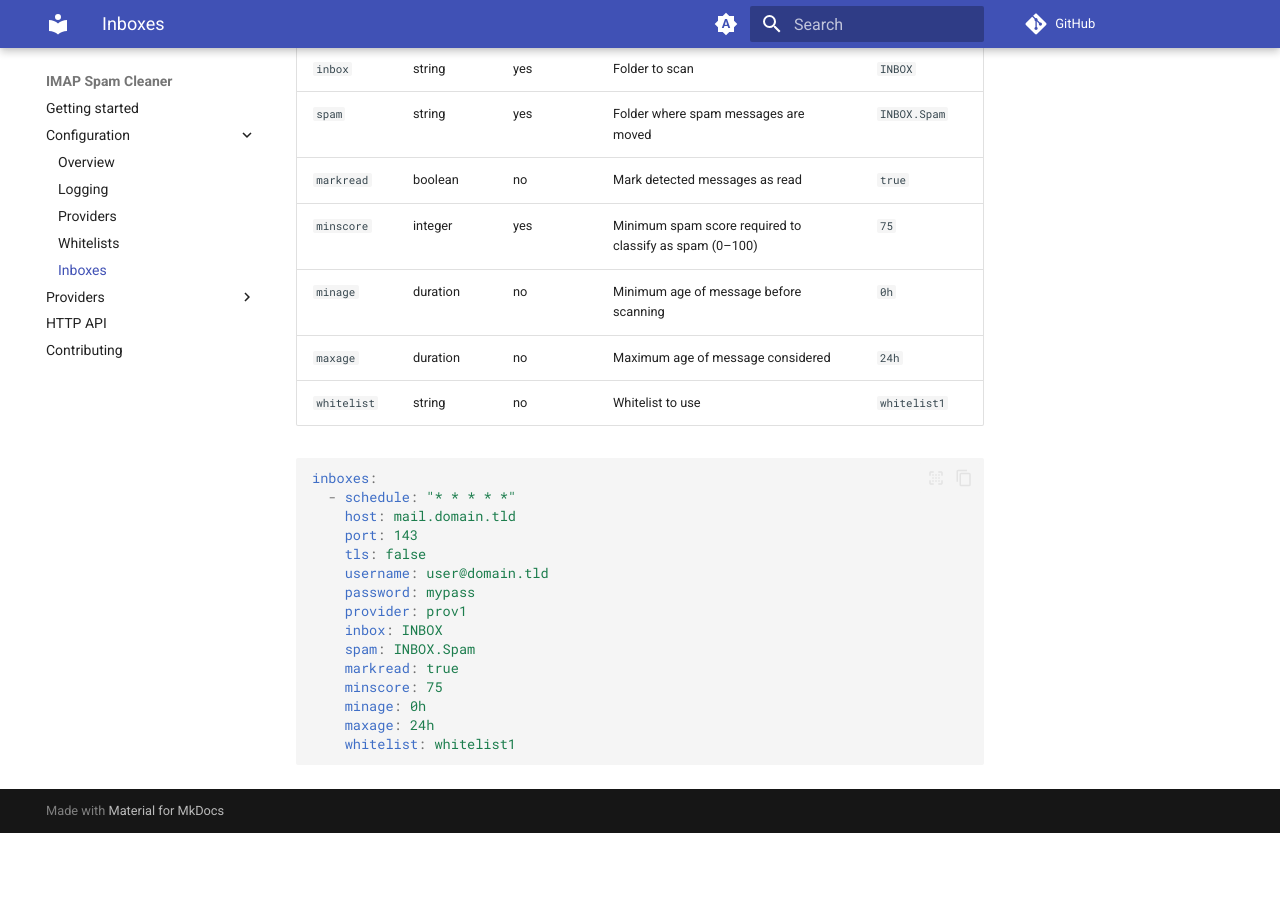
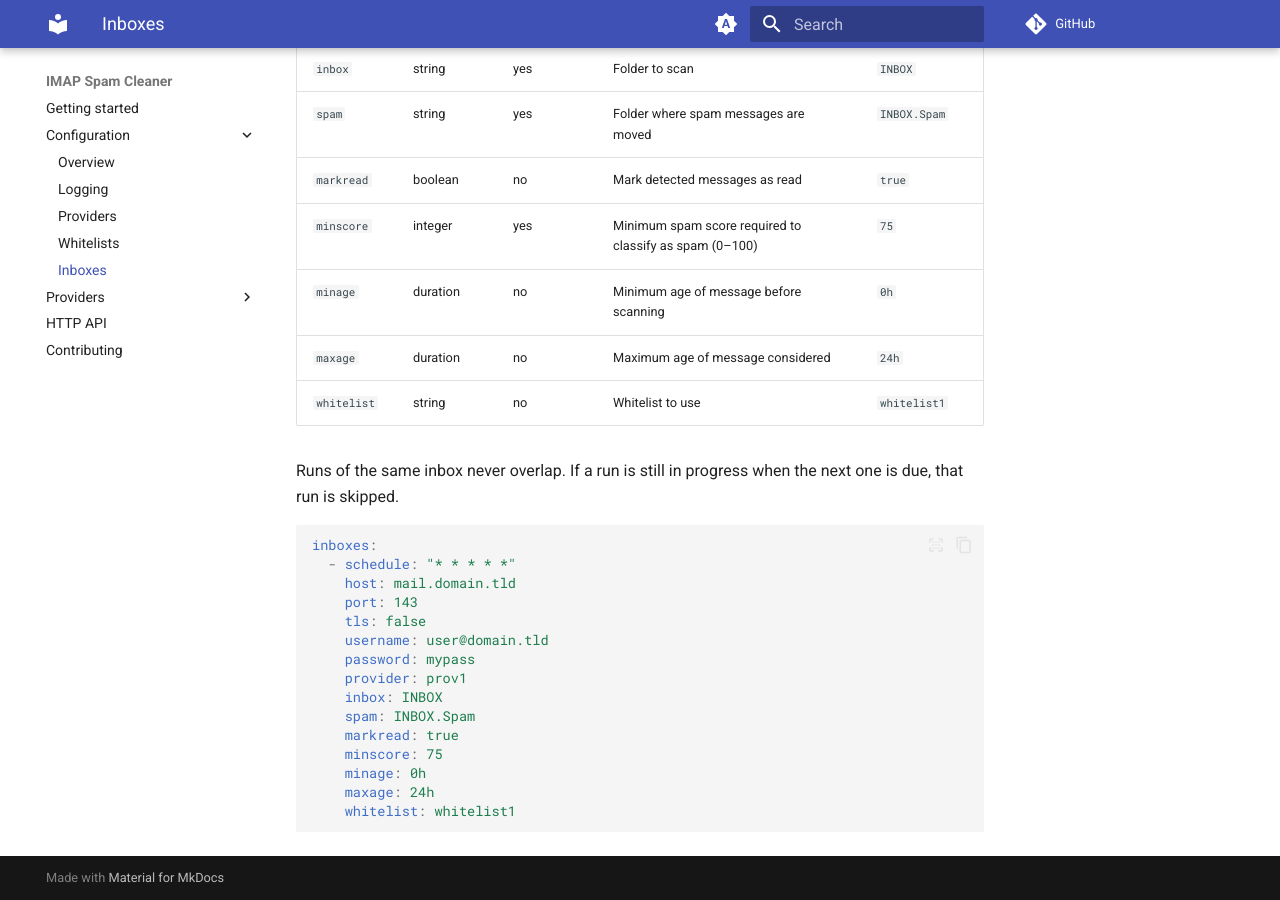
Before and after one commit to dominicgisler/imap-spam-cleaner, an MkDocs documentation site: the page built from docs/configuration/inboxes.md, in a window 1280 px wide and 900 px high, scrolled down 559 px. Built offline with MkDocs 1.6.1 and Material for MkDocs 9.7.7, drawn with Linux system fonts in a browser that asks for light colours; comment, search, counter and statistics services are not loaded; before the commit the page ends 1392 px from its top, so only the background shows below that.

Commit message:
skip inbox runs while the previous run is still active (#84)
Co-authored-by: Claude Opus 5.5 <noreply@anthropic.com>

````diff
--- a/docs/configuration/inboxes.md
+++ b/docs/configuration/inboxes.md
@@ -17,6 +17,8 @@
 | `maxage`    | duration | no       | Maximum age of message considered                       | `24h`             |
 | `whitelist` | string   | no       | Whitelist to use                                        | `whitelist1`      |
 
+Runs of the same inbox never overlap. If a run is still in progress when the next one is due, that run is skipped.
+
 ```yaml
 inboxes:
   - schedule: "* * * * *"
````
Also changed, not shown: AGENTS.md (+1 -1 lines), 1 other file.
